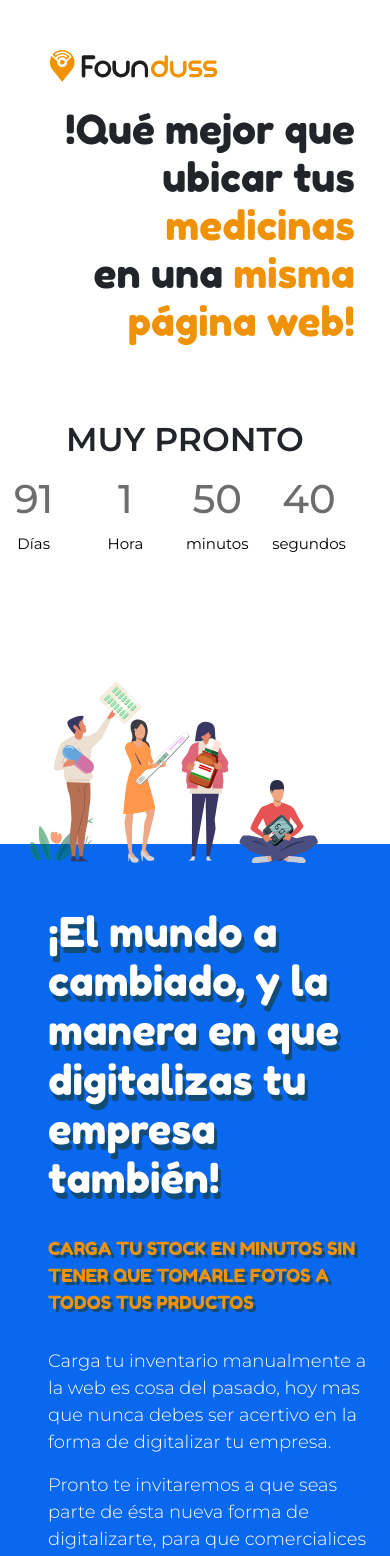
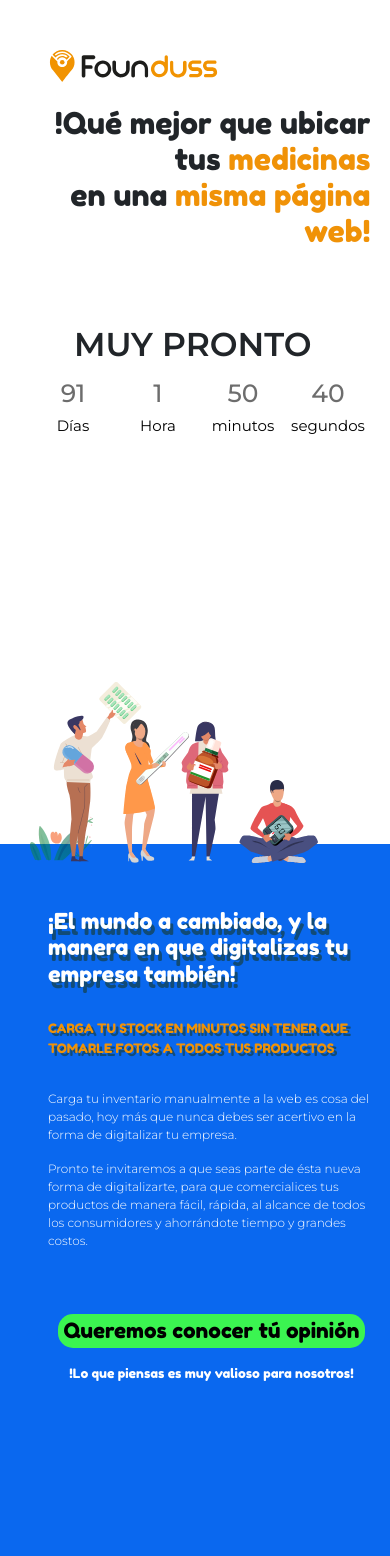
Before and after one commit to jesuschavez1994/ContadorFounduss, an Angular app: page / in a window 390 px wide. Shown: the top 1556 px of the page. Built offline with nearby package versions, Linux system fonts and the light colour scheme.

Commit message:
Responsive telefonos

```diff
--- a/src/app/components/articles/articles.component.html
+++ b/src/app/components/articles/articles.component.html
@@ -6,10 +6,10 @@
                     ¡El mundo a cambiado, y la manera en que digitalizas tu <br> empresa también!
                 </h2>
                 <p class="fredoka white size-18 orange sombra-v2 pb-3">
-                    CARGA TU STOCK EN MINUTOS SIN TENER QUE TOMARLE FOTOS A TODOS TUS PRDUCTOS
+                    CARGA TU STOCK EN MINUTOS SIN TENER QUE TOMARLE FOTOS A TODOS TUS PRODUCTOS
                 </p>
                 <p class="family-300 white  size-18">
-                    Carga tu inventario manualmente a la web es cosa del pasado, hoy mas que nunca debes ser acertivo
+                    Carga tu inventario manualmente a la web es cosa del pasado, hoy más que nunca debes ser acertivo
                     en la forma de digitalizar tu empresa.
                 </p>
                 <p class="family-300 white  size-18">
--- a/src/styles.css
+++ b/src/styles.css
@@ -143,16 +143,21 @@ section{position: relative;}
     .order2{order:2;}
     .h2-title{display: none;}
     .family-700.size-65.pb-5{font-size: 38px; padding-bottom: 35% !important;}
-    .simply-amount{font-size: 40px;}
-    .simply-section {margin: 0 1%;}
+    .simply-amount{font-size: 25px;}
+    .simply-section {margin: 0 0%;}
     .simply-word{font-size: 15px;}
     .animated.fadeIn.img{width: 50%;}
     .col-md-8.col-12.flex.items.space-around{flex-direction: column;}
     .line-column{ display: none;}
     .card.naranja-fondo.flex.items{width: 75%;}
     .card-deck.pt-5.pb-4{display: flex;justify-content: center;align-items: center;flex-direction: column;}
-    .fredoka.size-50.pb-5{font-size: 40px !important;}
+    .fredoka.size-50.pb-5{font-size: 30px !important;}
     .family-700.size-33.text-pronto{text-align: center !important;}
+    .col-md-12.content-primary{padding-right: 5%;}
+    .fredoka.size-41.pt-3.pb-4.white.sombra{font-size: 22px;}
+    .fredoka.white.size-18.orange.sombra-v2.pb-3{font-size: 13px;}
+    .family-300.white.size-18{font-size: 12px;}
+    .fredoka.white.size-20.pt-3{font-size: 13px;}
 }
 
 @media(min-width:400px) and (max-width:1300px){
```
